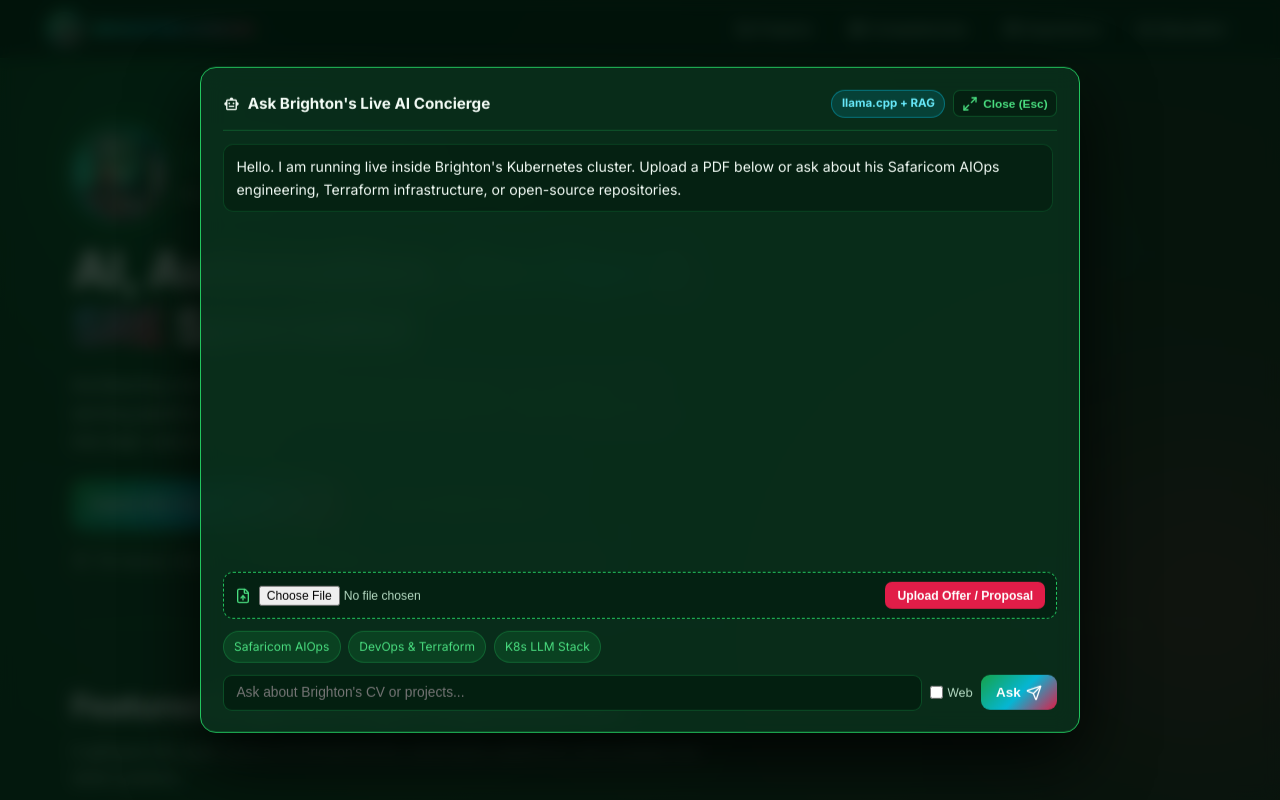
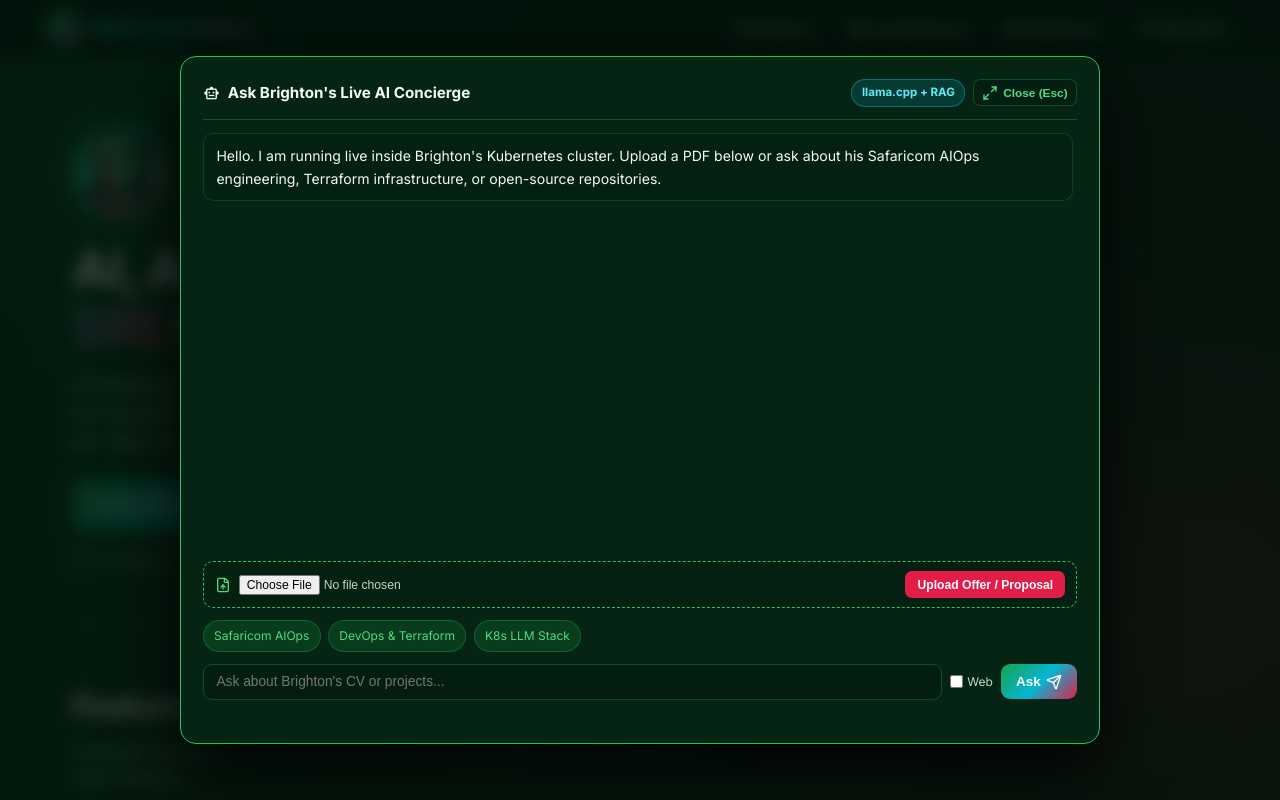
Before and after one commit to Gachagokimani/kubernetes-llm-hosting-stack, a plain HTML site: page app/index.html in a window 1280 px wide. Both pictures are taken after a click on the button "Expand". Shown: the top 800 px of the page. Drawn offline with nearby package versions, Linux system fonts and the light colour scheme; no server answers.

Commit message:
fix: keep blowout modal stationary in hero and add HTTP-safe session fingerprint

```diff
--- a/app/index.html
+++ b/app/index.html
@@ -310,8 +310,15 @@
         Intl.DateTimeFormat().resolvedOptions().timeZone || 'UTC',
         navigator.platform || 'web'
       ].join('|');
-      const buf = await crypto.subtle.digest('SHA-256', new TextEncoder().encode(raw));
-      const hex = Array.from(new Uint8Array(buf)).map(b => b.toString(16).padStart(2, '0')).join('').slice(0, 24);
+      let hex = '';
+      if (window.crypto && window.crypto.subtle) {
+        const buf = await crypto.subtle.digest('SHA-256', new TextEncoder().encode(raw));
+        hex = Array.from(new Uint8Array(buf)).map(b => b.toString(16).padStart(2, '0')).join('').slice(0, 24);
+      } else {
+        let h = 2166136261;
+        for (let i = 0; i < raw.length; i++) { h ^= raw.charCodeAt(i); h = Math.imul(h, 16777619); }
+        hex = (h >>> 0).toString(16).padStart(8, '0') + raw.length.toString(16);
+      }
       const fp = 'fp-' + hex;
       localStorage.setItem('bk_concierge_fp', fp);
       return fp;
@@ -351,12 +358,10 @@
       const willExpand = !panel.classList.contains('expanded');
 
       if (willExpand) {
-        document.body.appendChild(backdrop);
-        document.body.appendChild(panel);
         panel.classList.add('expanded');
-        backdrop.classList.add('active');
+        if (backdrop) backdrop.classList.add('active');
         document.body.style.overflow = 'hidden';
-        label.textContent = 'Close (Esc)';
+        if (label) label.textContent = 'Close (Esc)';
         if (icon) icon.innerHTML = ICON_MIN;
         if (bar) bar.style.display = 'none';
       } else {
@@ -370,16 +375,12 @@
       const label = document.getElementById('expandLabel');
       const icon = document.getElementById('expandIcon');
       const bar = document.getElementById('blowoutBar');
-      const home = document.getElementById('aiPanelHome');
-      if (panel && panel.classList.contains('expanded')) {
-        panel.classList.remove('expanded');
-        backdrop.classList.remove('active');
-        document.body.style.overflow = '';
-        label.textContent = 'Expand';
-        if (icon) icon.innerHTML = ICON_MAX;
-        if (bar) bar.style.display = 'flex';
-        if (home && home.parentNode) home.parentNode.insertBefore(panel, home.nextSibling);
-      }
+      if (panel) panel.classList.remove('expanded');
+      if (backdrop) backdrop.classList.remove('active');
+      document.body.style.overflow = '';
+      if (label) label.textContent = 'Expand';
+      if (icon) icon.innerHTML = ICON_MAX;
+      if (bar) bar.style.display = 'flex';
     }
 
     document.addEventListener('keydown', (e) => {
--- a/app/static/design-system.css
+++ b/app/static/design-system.css
@@ -886,3 +886,26 @@ svg.lucide {
   opacity: 0.5;
   cursor: not-allowed;
 }
+
+
+/* Stationary DOM Blowout Fix: prevent .hero transform from trapping position:fixed */
+.hero.reveal.visible {
+  transform: none !important;
+}
+
+.ai-panel.expanded {
+  position: fixed !important;
+  top: 50% !important;
+  left: 50% !important;
+  transform: translate(-50%, -50%) !important;
+  width: min(920px, 94vw) !important;
+  height: min(86vh, 780px) !important;
+  max-height: 86vh !important;
+  z-index: 9999 !important;
+  margin: 0 !important;
+  display: flex !important;
+  flex-direction: column !important;
+  background: #062414 !important;
+  border: 1.5px solid var(--safaricom-emerald) !important;
+  box-shadow: 0 28px 70px rgba(0, 0, 0, 0.9) !important;
+}
```
